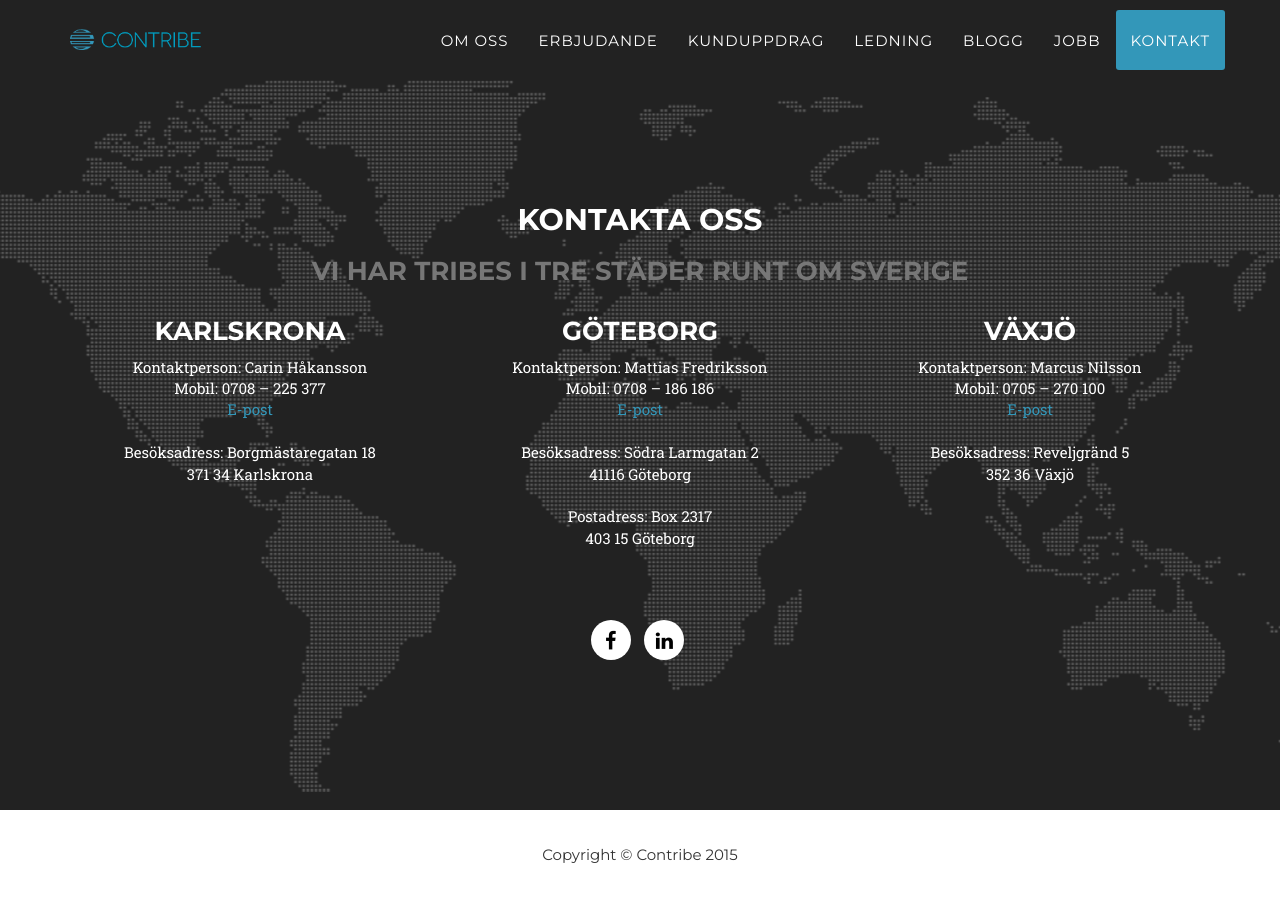
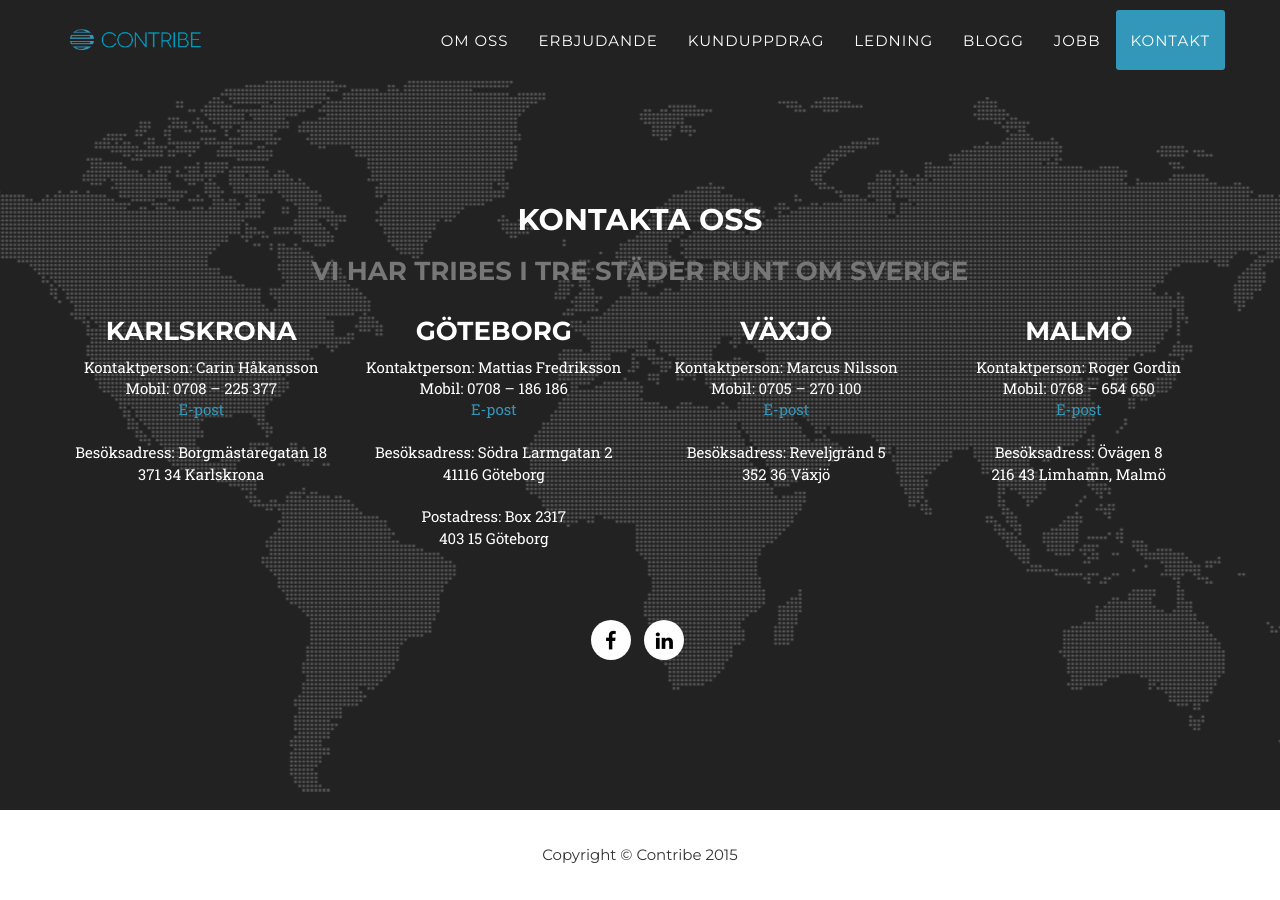
Before and after one commit to contribe/contribe, a Jekyll site: the page built from index.html, in a window 1280 px wide and 900 px high, scrolled down 6515 px. Built offline with Jekyll 4.4.1, drawn with Linux system fonts in a browser that asks for light colours; some web fonts are replaced.

Commit message:
added malmö to contact section

```diff
--- a/_includes/contact.html
+++ b/_includes/contact.html
@@ -6,7 +6,7 @@
                 <h2 class="section-heading">Kontakta Oss</h2>
                 <h3 class="text-muted">Vi har Tribes i tre städer runt om Sverige</h3>
             </div>
-            <div class="col-md-4 col-sm-6 section-heading">
+            <div class="col-md-3 col-sm-6 section-heading">
                 <h3 class="section-heading">Karlskrona</h3>
                 Kontaktperson: Carin Håkansson<br>
                 Mobil: 0708 – 225 377<br>
@@ -18,7 +18,7 @@
                 371 34 Karlskrona
                 </address>
             </div>
-            <div class="col-md-4 col-sm-6 section-heading">
+            <div class="col-md-3 col-sm-6 section-heading">
                 <h3 class="section-heading">Göteborg</h3>
                 Kontaktperson: Mattias Fredriksson<br>
                 Mobil: 0708 – 186 186<br>
@@ -34,7 +34,7 @@
                 403 15 Göteborg
                 </address>
             </div>
-            <div class="col-md-4 col-sm-6 section-heading">
+            <div class="col-md-3 col-sm-6 section-heading">
                 <h3 class="section-heading">Växjö</h3>
                 Kontaktperson: Marcus Nilsson<br>
                 Mobil: 0705 – 270 100<br>
@@ -44,6 +44,18 @@
                 <address>
                 Besöksadress: Reveljgränd 5<br>
                 352 36 Växjö
+                </address>
+            </div>
+            <div class="col-md-3 col-sm-6 section-heading">
+                <h3 class="section-heading">Malmö</h3>
+                Kontaktperson: Roger Gordin<br>
+                Mobil: 0768 – 654 650<br>
+                <a href="mailto:roger.gordin@contribe.se">E-post</a>
+                <br>
+                <br>
+                <address>
+                Besöksadress: Övägen 8<br>
+                216 43 Limhamn, Malmö
                 </address>
             </div>
         </div>
```
